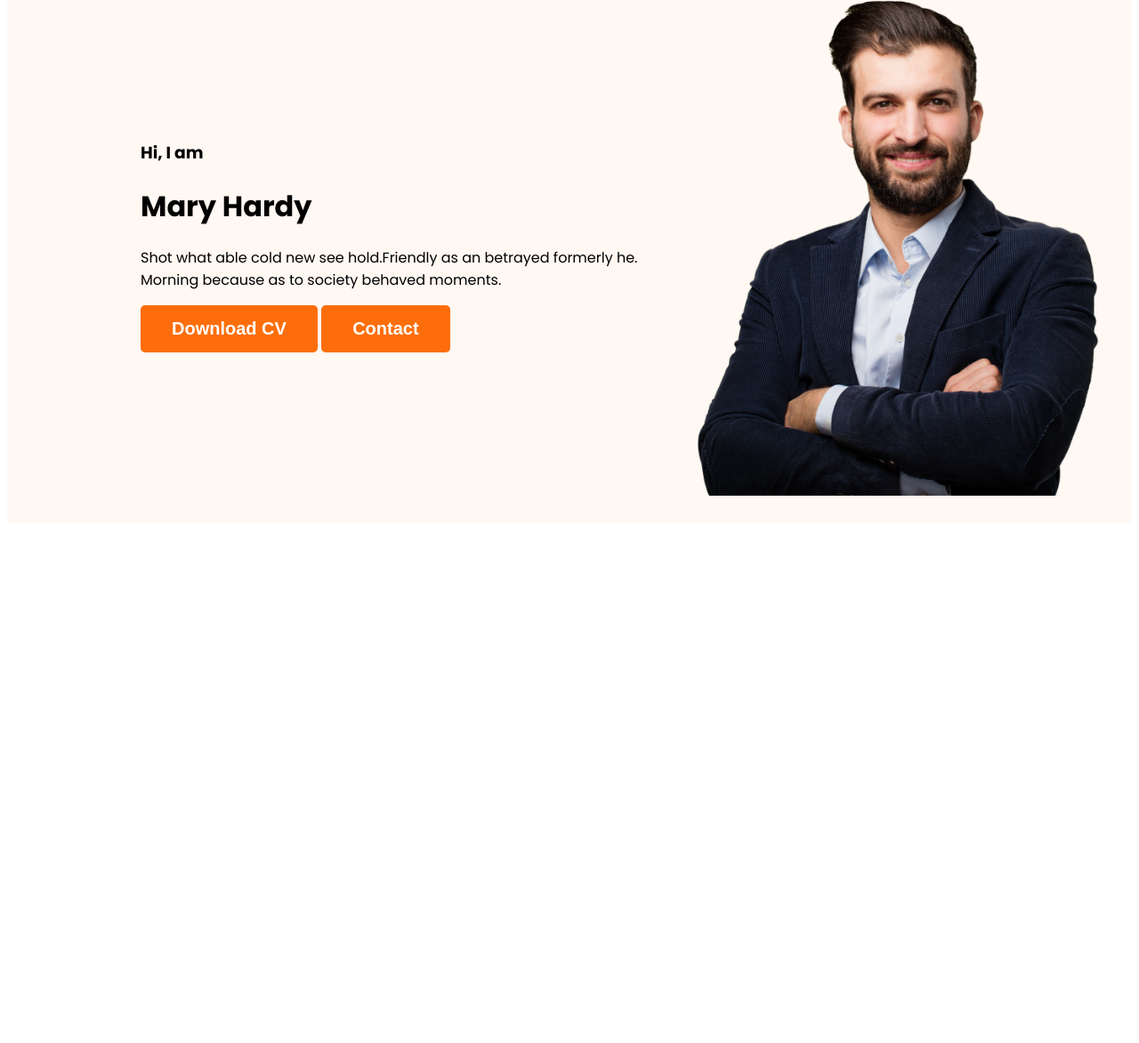
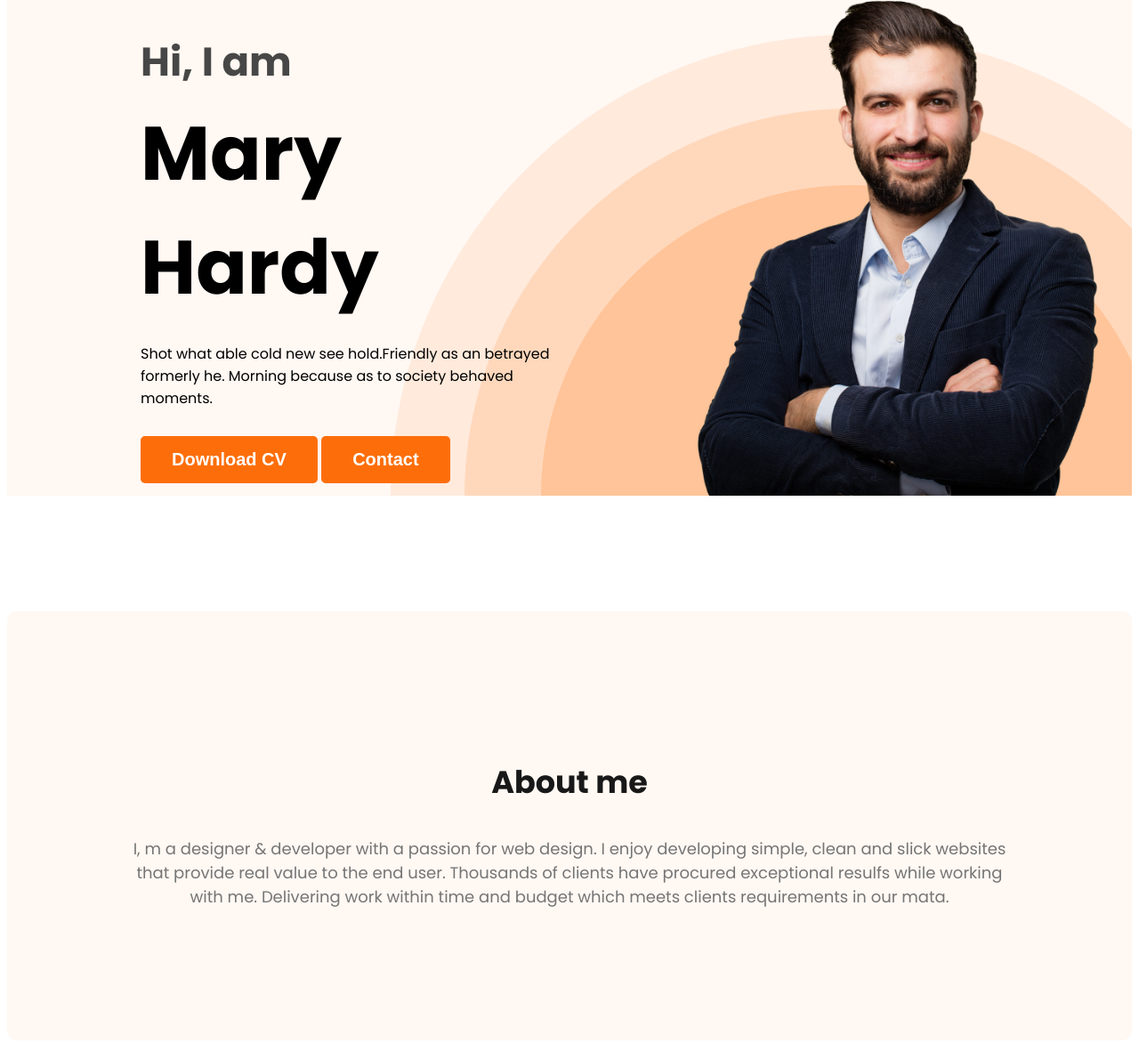
Before and after one commit to SUPTO-1/developer-portfolio, a plain HTML site: page index.html in a window 1280 px wide. Shown: the part 218-1390 px from the top of the page at 89% size. Before the commit the page ends 813 px from the top, so only its background shows below. Drawn offline with Linux system fonts and the light colour scheme.

Commit message:
about section created

```diff
--- a/index.html
+++ b/index.html
@@ -24,16 +24,30 @@
       </nav>
       <div class="banner">
         <div class="banner-content">
-            <h3 class="banner-greeting">Hi, I  am</h3>
-            <h1 class="banner-title">Mary Hardy</h1>
-            <p>Shot what able cold new see hold.Friendly as an betrayed formerly he. Morning because as to society behaved moments.</p>
-            <button class="btn-primary">Download CV</button>
-            <button class="btn-primary">Contact</button>
+          <h3 class="banner-greeting">Hi, I am</h3>
+          <h1 class="banner-title">Mary Hardy</h1>
+          <p class="banner-discription">
+            Shot what able cold new see hold.Friendly as an betrayed formerly
+            he. Morning because as to society behaved moments.
+          </p>
+          <button class="btn-primary">Download CV</button>
+          <button class="btn-primary">Contact</button>
         </div>
-        <img class="profile-picture" src="images/hardy.png" alt="">
+        <img class="profile-picture" src="images/hardy.png" alt="" />
       </div>
     </header>
-    <main></main>
+    <main>
+      <section class="about">
+        <h3 class="section-title">About me</h3>
+        <p class="section-discription">
+          I, m a designer & developer with a passion for web design. I enjoy
+          developing simple, clean and slick websites that provide real value to
+          the end user. Thousands of clients have procured exceptional resulfs
+          while working with me. Delivering work within time and budget which
+          meets clients requirements in our mata.
+        </p>
+      </section>
+    </main>
     <footer></footer>
   </body>
 </html>
--- a/styles/portfolio.css
+++ b/styles/portfolio.css
@@ -14,6 +14,17 @@ body {
   font-size: 20px;
   font-weight: 700;
   padding: 15px 35px;
+}
+.section-title {
+  color: var(--Dark-01, #181818);
+  text-align: center;
+  font-size: 35px;
+  font-weight: 700;
+}
+.section-discription {
+  color: var(--Dark-03, #757575);
+  text-align: center;
+  font-size: 18px;
 }
 /* nav related styles */
 nav {
@@ -41,14 +52,44 @@ nav a {
 }
 
 /* header related styles */
-.header{
-    background-color:#FFF8F3;
+.header {
+  background-color: #FFF8F3;
+  background-image: url("../images/header_bg.png");
+  background-repeat: no-repeat;
+  background-position: bottom right;
 }
-.banner{
-    padding: 30px 30px 30px 150px;
-    display: flex;
-    align-items: center;
+.banner {
+  padding: 30px 30px 0px 150px;
+  display: flex;
+  align-items: center;
+  justify-content: space-between;
 }
-.banner .profile-picture{
-    width: 500px;
+.banner-content {
+  max-width: 500px;
 }
+.banner .profile-picture {
+  width: 500px;
+}
+.banner-greeting {
+  font-size: 45px;
+  color: #474747;
+  margin-bottom: 0px;
+}
+.banner-title {
+  font-size: 85px;
+  font-weight: 700;
+  margin-top: 5px;
+  margin-bottom: 20px;
+}
+.banner-discription {
+    margin-bottom: 30px;
+  }
+
+/* main-section styles */
+/* about section styles */
+.about{
+  padding: 130px;
+  border-radius: 10px;
+  background: #fff8f3;
+  margin: 130px 0;
+}
```
